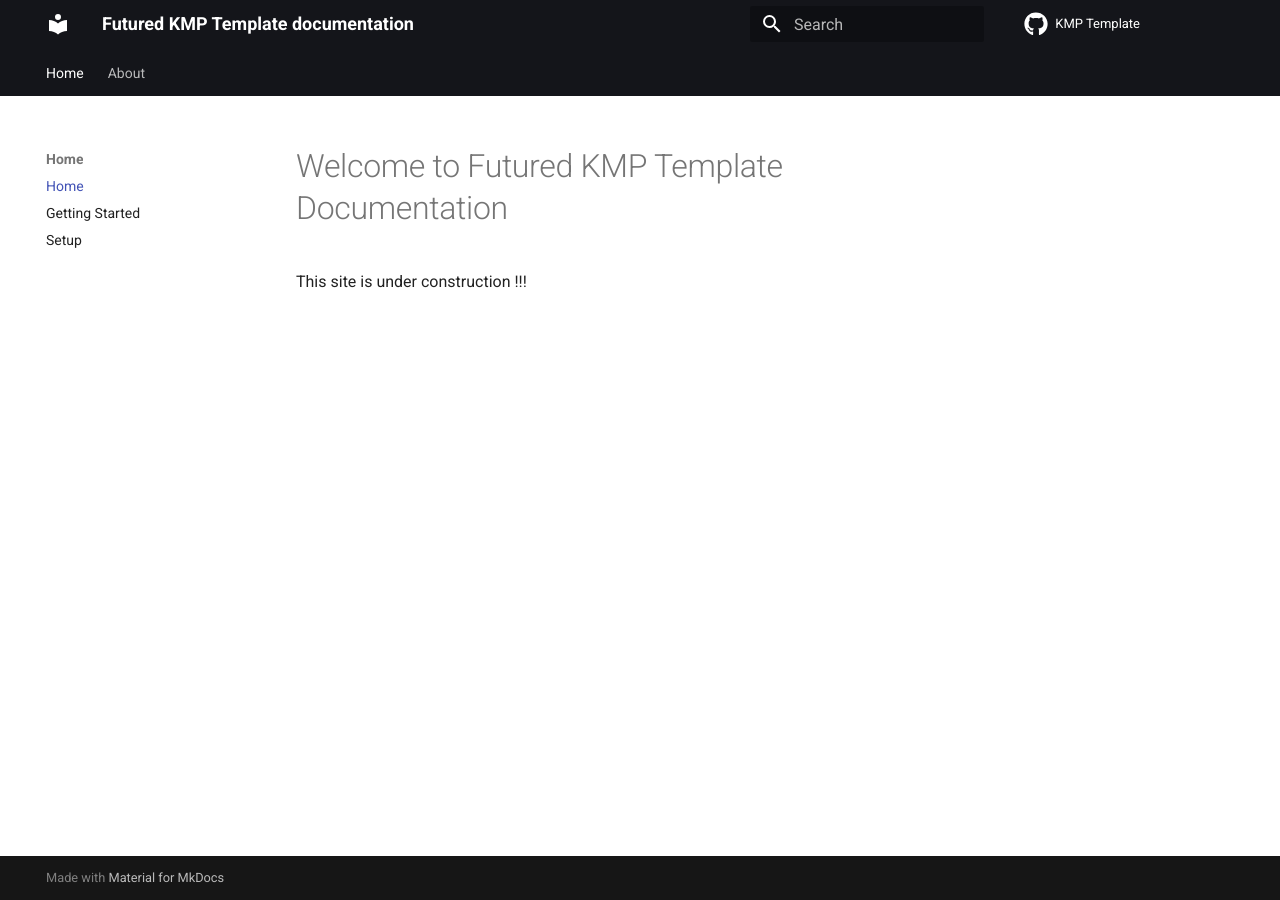
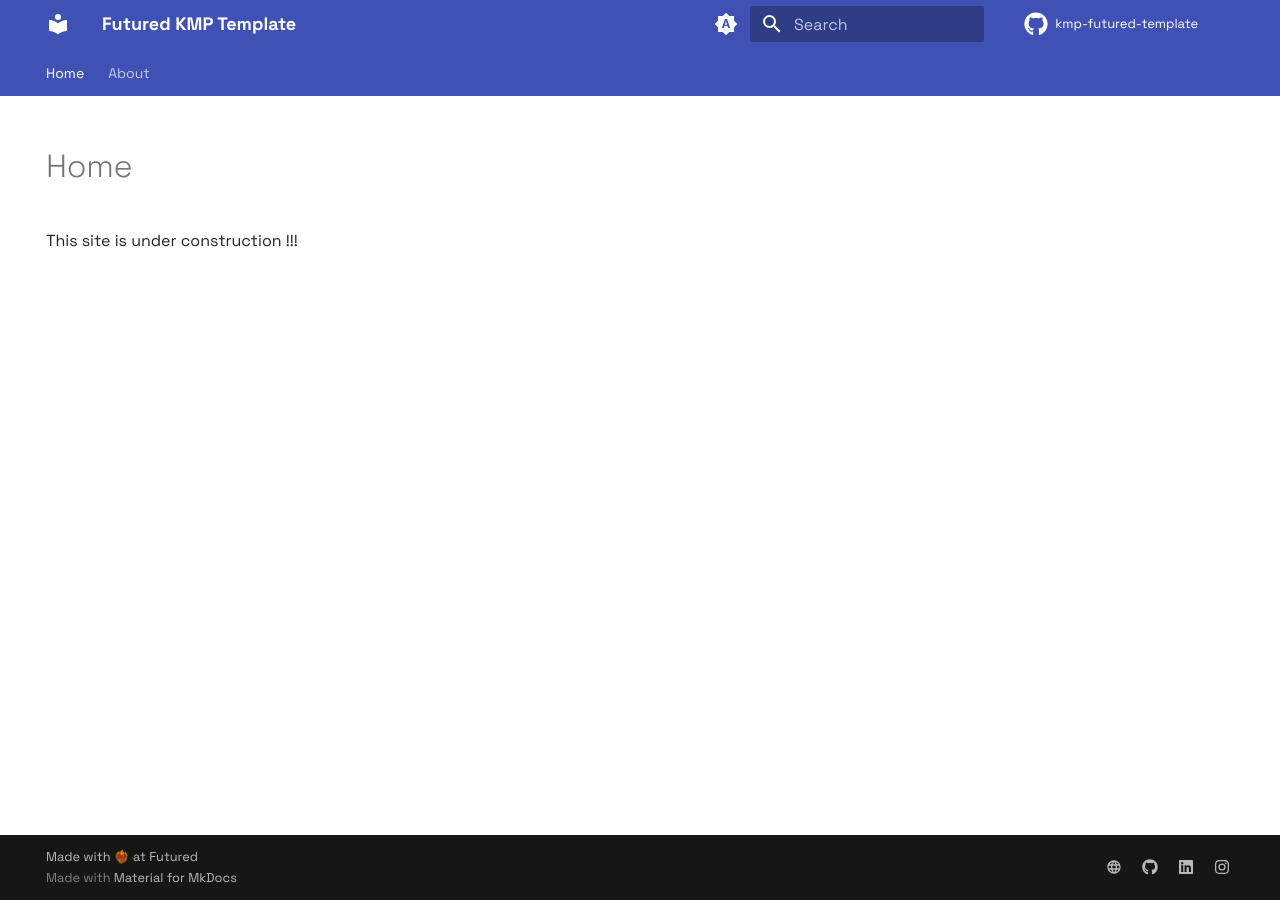
Before and after one commit to futuredapp/kmp-futured-template, an MkDocs documentation site: the page built from mkdocs/index.md, in a window 1280 px wide. Built offline with MkDocs 1.6.1 and Material for MkDocs 9.7.7, drawn with Linux system fonts in a browser that asks for light colours; comment, search, counter and statistics services are not loaded.

Commit message:
Update mkdocs theme and configuration

```diff
--- a/docs/index.md
+++ /dev/null
@@ -1,3 +0,0 @@
-# Welcome to Futured KMP Template Documentation
-
-This site is under construction !!!
--- a/mkdocs.yml
+++ b/mkdocs.yml
@@ -1,31 +1,104 @@
-site_name: Futured KMP Template documentation
-site_url: https://sitename.example
+#$schema: https://squidfunk.github.io/mkdocs-material/schema.json
+
+site_name: Futured KMP Template
+site_url: https://futuredapp.github.io/kmp-futured-template/
 repo_url: https://github.com/futuredapp/kmp-futured-template/
-repo_name: KMP Template
+repo_name: kmp-futured-template
+docs_dir: mkdocs
 
-# Theme
 theme:
   name: material
-
-  # Don't include MkDocs' JavaScript
-  include_search_page: false
-  search_index_only: true
-
-  palette:
-    primary: black
-    accent: deep orange
+  language: en
+  font:
+    text: Space Grotesk
+    code: JetBrains Mono
   icon:
     repo: fontawesome/brands/github
   features:
     - navigation.tabs
-# Navigation
-nav:
-  - Home:
-      - Home: index.md
-      - Getting Started: home/home.md
-      - Setup: home/setup.md
-  - About: about/about.md
+    - navigation.instant
+    - navigation.tabs
+    - navigation.sections
+    - navigation.indexes
+    - navigation.expand
+    - content.code.copy
 
-# Plugins
+  palette:
+    # Palette toggle for automatic mode
+    - media: "(prefers-color-scheme)"
+      toggle:
+        icon: material/brightness-auto
+        name: Switch to light mode
+
+    # Palette toggle for light mode
+    - media: "(prefers-color-scheme: light)"
+      scheme: default
+      toggle:
+        icon: material/brightness-7
+        name: Switch to dark mode
+
+    # Palette toggle for dark mode
+    - media: "(prefers-color-scheme: dark)"
+      scheme: slate
+      toggle:
+        icon: material/brightness-4
+        name: Switch to system preference
+
+extra_css:
+  - stylesheets/extra.css
+
 plugins:
   - search
+
+#nav:
+#  - Home: index.md
+#  - Teams:
+#      - Android & KMP:
+#          - Overview: Teams/android/index.md
+#          - Project Setup:
+#              - First Steps: Teams/android/project_setup/00_new_repo.md
+#              - GitHub: Teams/android/project_setup/10_github.md
+#              - Firebase: Teams/android/project_setup/20_firebase.md
+#              - CI/CD: Teams/android/project_setup/30_ci_cd.md
+#          - Development:
+#              - Git Flow: Teams/android/development/00_git_flow.md
+#              - Code Style: Teams/android/development/10_code_style.md
+#              - Build Distribution: Teams/android/development/20_build_distrubution.md
+#          - Release:
+#              - Google Play: Teams/android/release/00_google_play.md
+#      - iOS:
+#          - Overview: Teams/iOS/index.md
+#          - Customer Account: Teams/iOS/ios_customer_account.md
+#          - Builds: Teams/iOS/ios_builds.md
+#          - Release: Teams/iOS/ios_release.md
+#    # - Design:
+#    #   - Overview: Teams/Design/design_page.md
+#    # - QA:
+#    #   - Overview: Teams/QA/qa_page.md
+#  - Editors: editors.md
+
+copyright: Made with ❤️‍🔥 at Futured
+
+extra:
+  social:
+    - icon: material/web
+      name: Web
+      link: https://www.futured.app
+    - icon: fontawesome/brands/github
+      name: GitHub
+      link: https://www.github.com/futuredapp
+    - icon: fontawesome/brands/linkedin
+      name: LinkedIn
+      link: https://www.linkedin.com/company/futuredapps
+    - icon: fontawesome/brands/instagram
+      name: Instagram
+      link: https://www.instagram.com/futuredapps
+
+markdown_extensions:
+  - admonition
+  - attr_list
+  - md_in_html
+  - pymdownx.details
+  - pymdownx.superfences
+  - pymdownx.tabbed:
+      alternate_style: true
```
Also changed, not shown: docs/home/home.md (deleted, +0 -3 lines), docs/home/setup.md (deleted, +0 -3 lines), mkdocs/index.md (added, +8 -0 lines), mkdocs/about/index.md (renamed from docs/about/about.md), 2 other files.
